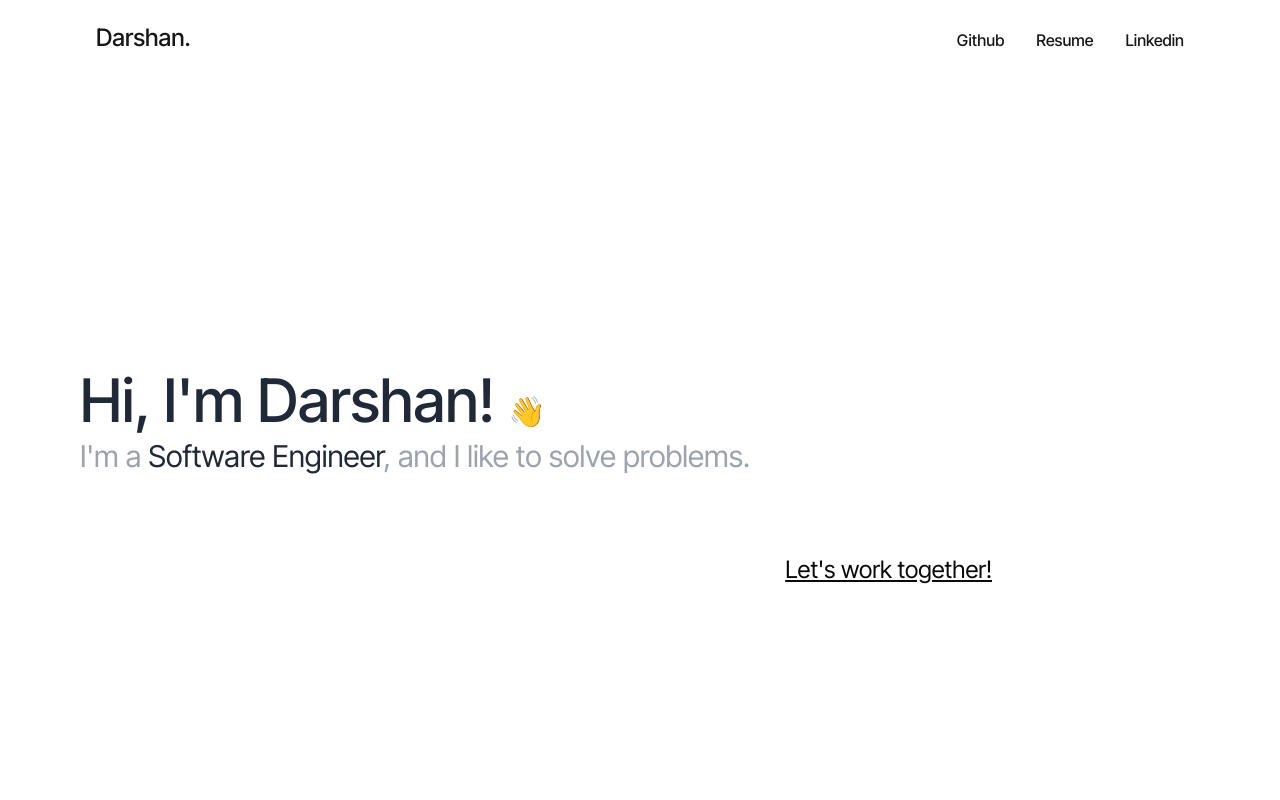
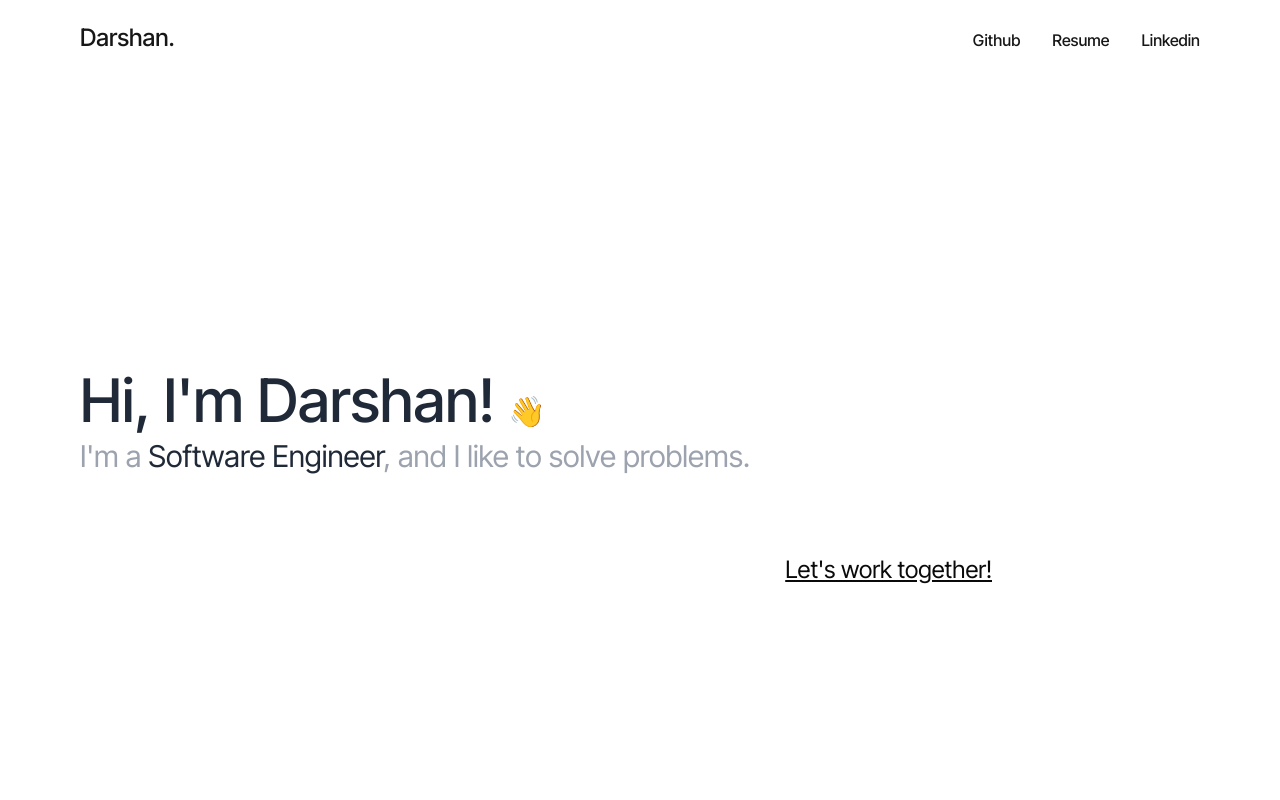
Before and after one commit to darshangoswami/Portfolio, a React (Vite) app: page / in a window 1280 px wide. Shown: the top 800 px of the page. Built offline with nearby package versions, Linux system fonts and the light colour scheme.

Commit message:
update navbar elements paddings

```diff
--- a/src/App.jsx
+++ b/src/App.jsx
@@ -15,11 +15,11 @@ function App() {
   return (
     <div>
       <nav className="flex flex-wrap md:flex-nowrap md:justify-between pt-5 mb-5 px-10 md:px-20 sticky top-0 bg-white">
-        <Button variant="link" className="text-2xl">
+        <Button variant="link" className="text-2xl pl-0">
           Darshan.
         </Button>
         <div className="mt-0.5">
-          <Button asChild variant="link" className="text-md">
+          <Button asChild variant="link" className="text-md pl-0">
             <a href="https://github.com/darshangoswami" target="_blank">
               Github
             </a>
@@ -29,7 +29,7 @@ function App() {
               Resume
             </a>
           </Button>
-          <Button asChild variant="link" className="text-md">
+          <Button asChild variant="link" className="text-md pr-0">
             <a
               href="https://www.linkedin.com/in/darshangoswami/"
               target="_blank"
```
